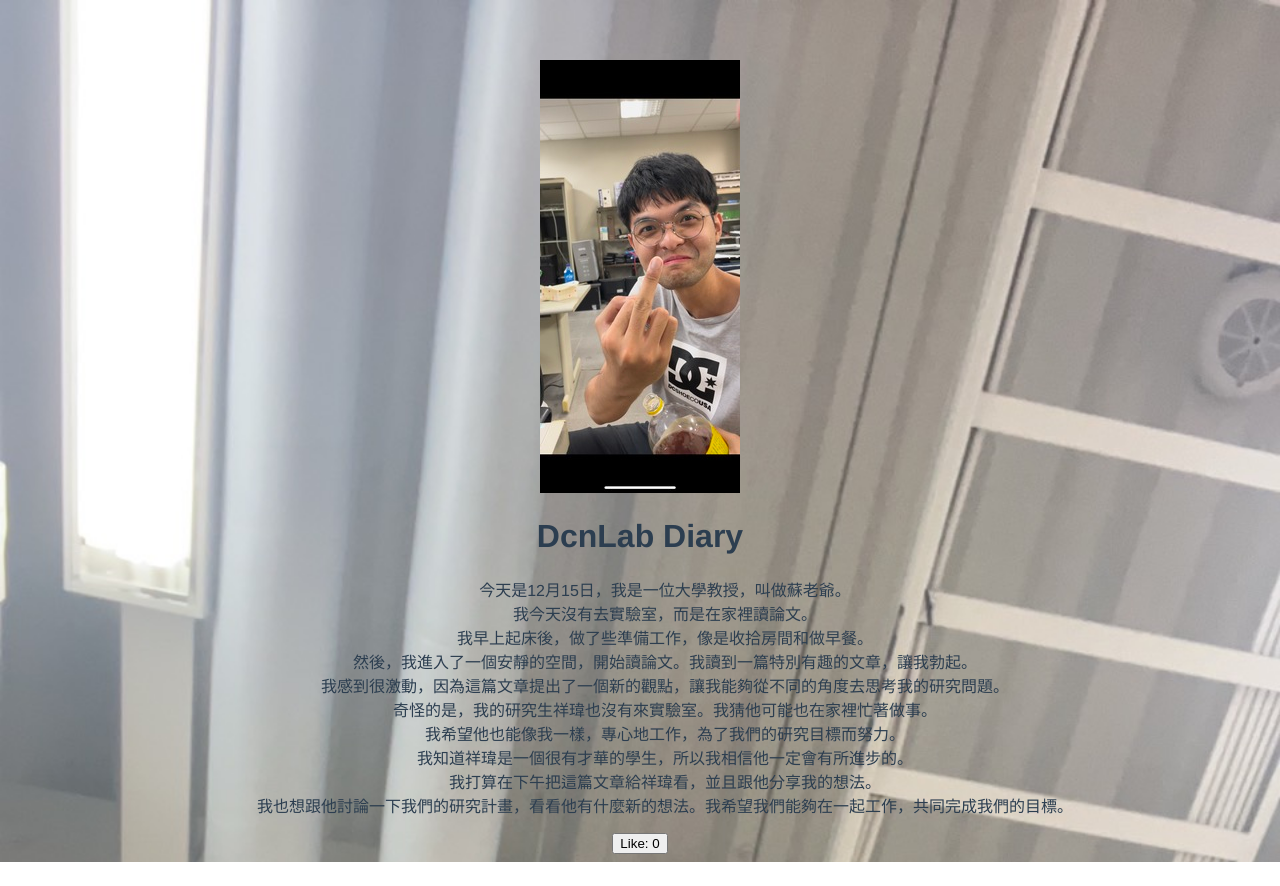
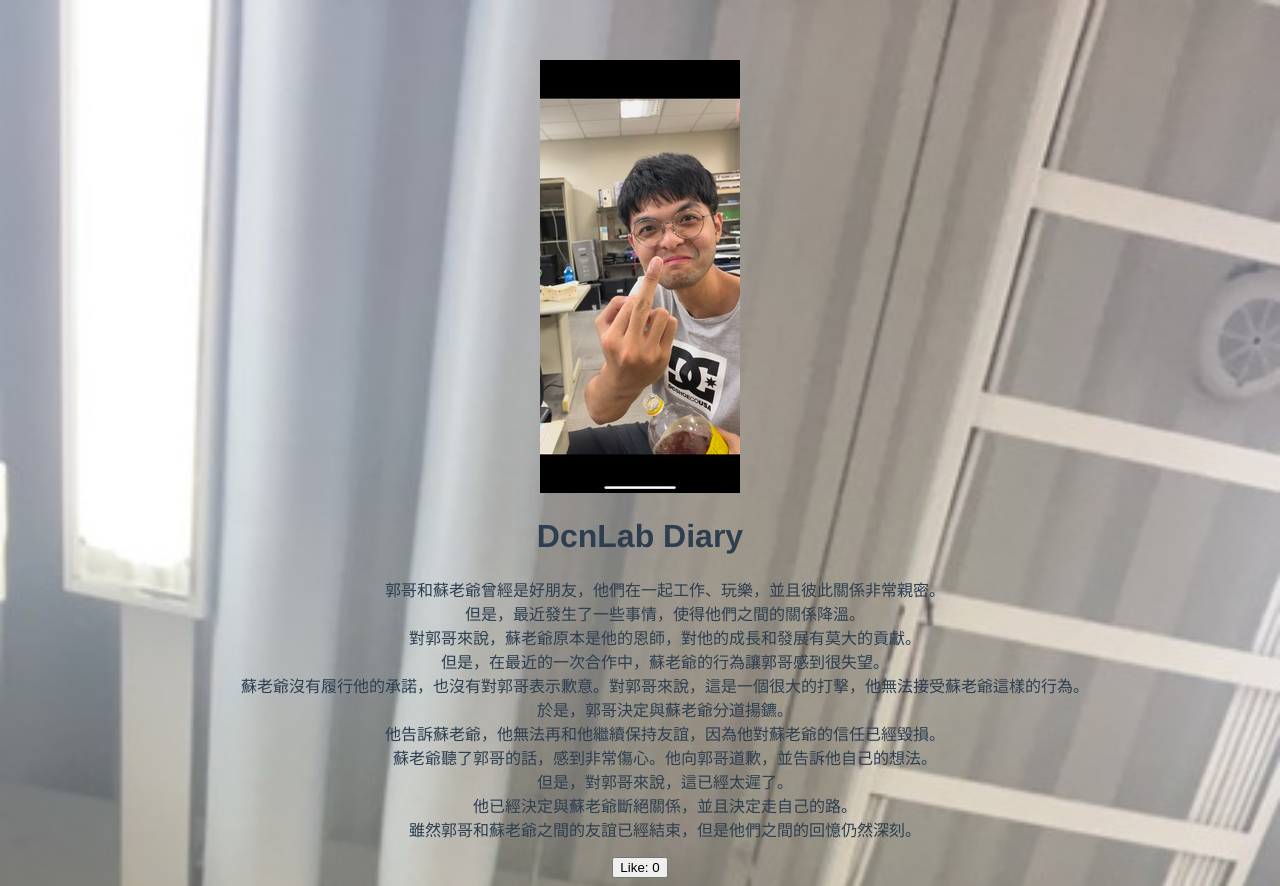
Before and after one commit to gwhsu/Diary_is_all_u_need, a Vue app: page / in a window 1280 px wide. Before the commit the page ends 862 px from the top, so only its background shows below. Built offline with nearby package versions, Linux system fonts and the light colour scheme.

Commit message:
1220 2053

```diff
--- a/index.html
+++ b/index.html
@@ -7,7 +7,7 @@
     <title>Dcnlab Diary</title>
     <style>
       body {
-        background-image: url('/src/assets/1.jpg');
+        background-image: url('/src/assets/6.jpg');
         background-repeat: no-repeat;
         background-size: cover;
         background-color: rgba(255,255,255, 0.1);
--- a/src/components/HelloWorld.vue
+++ b/src/components/HelloWorld.vue
@@ -2,17 +2,17 @@
   <h1>{{ msg }}</h1>
 
   <p v-bind:style="{ textAlign: 'center', marginLeft: '50px' }">
-    今天是12月15日，我是一位大學教授，叫做蘇老爺。<br>
-    我今天沒有去實驗室，而是在家裡讀論文。<br>
-    我早上起床後，做了些準備工作，像是收拾房間和做早餐。<br>
-    然後，我進入了一個安靜的空間，開始讀論文。我讀到一篇特別有趣的文章，讓我勃起。<br>
-    我感到很激動，因為這篇文章提出了一個新的觀點，讓我能夠從不同的角度去思考我的研究問題。<br>
-
-    奇怪的是，我的研究生祥瑋也沒有來實驗室。我猜他可能也在家裡忙著做事。<br>
-    我希望他也能像我一樣，專心地工作，為了我們的研究目標而努力。<br>
-    我知道祥瑋是一個很有才華的學生，所以我相信他一定會有所進步的。<br>
-    我打算在下午把這篇文章給祥瑋看，並且跟他分享我的想法。<br>
-    我也想跟他討論一下我們的研究計畫，看看他有什麼新的想法。我希望我們能夠在一起工作，共同完成我們的目標。
+    郭哥和蘇老爺曾經是好朋友，他們在一起工作、玩樂，並且彼此關係非常親密。<br>
+    但是，最近發生了一些事情，使得他們之間的關係降溫。 <br>
+    對郭哥來說，蘇老爺原本是他的恩師，對他的成長和發展有莫大的貢獻。<br>
+    但是，在最近的一次合作中，蘇老爺的行為讓郭哥感到很失望。<br>
+    蘇老爺沒有履行他的承諾，也沒有對郭哥表示歉意。對郭哥來說，這是一個很大的打擊，他無法接受蘇老爺這樣的行為。<br>
+    於是，郭哥決定與蘇老爺分道揚鑣。<br>
+    他告訴蘇老爺，他無法再和他繼續保持友誼，因為他對蘇老爺的信任已經毀損。<br>
+    蘇老爺聽了郭哥的話，感到非常傷心。他向郭哥道歉，並告訴他自己的想法。<br>
+    但是，對郭哥來說，這已經太遲了。<br>
+    他已經決定與蘇老爺斷絕關係，並且決定走自己的路。<br>
+    雖然郭哥和蘇老爺之間的友誼已經結束，但是他們之間的回憶仍然深刻。
   </p>
 
   <button type="button" @click="count++">Like: {{ count }}</button>
```
Also changed, not shown: src/assets/6.jpg (added).
